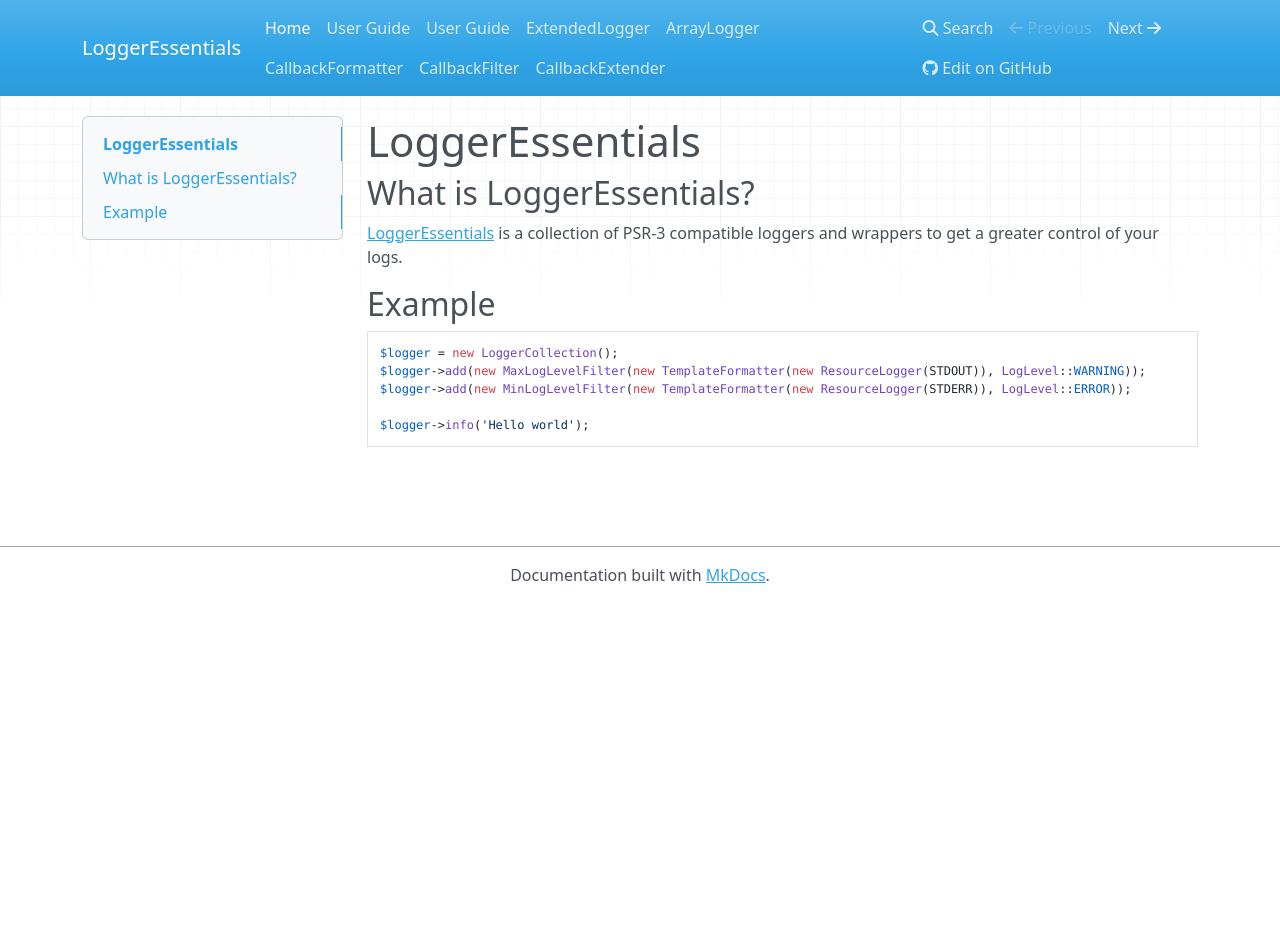
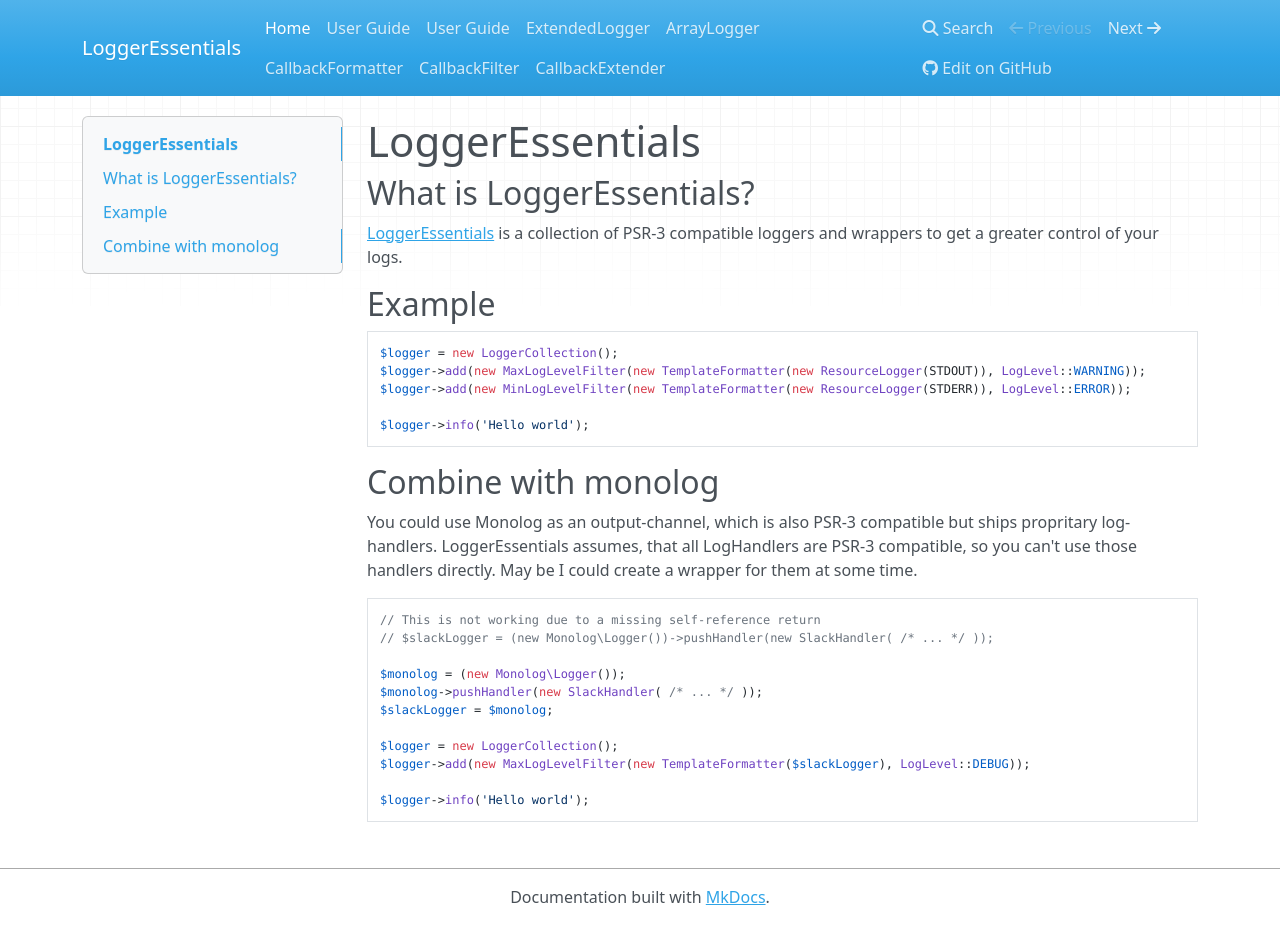
Before and after one commit to LoggerEssentials/LoggerEssentials, an MkDocs documentation site: the page built from docs/index.md, in a window 1280 px wide and 925 px high. Built offline with MkDocs 1.6.1, drawn with Linux system fonts in a browser that asks for light colours; nearby versions of some CDN libraries; old or Windows-style settings are respelled for this version of MkDocs.

Commit message:
Added some sort of documentation

````diff
--- a/docs/index.md
+++ b/docs/index.md
@@ -13,3 +13,21 @@ $logger->add(new MinLogLevelFilter(new TemplateFormatter(new ResourceLogger(STDE
 
 $logger->info('Hello world');
 ```
+
+## Combine with monolog
+
+You could use Monolog as an output-channel, which is also PSR-3 compatible but ships propritary log-handlers. LoggerEssentials assumes, that all LogHandlers are PSR-3 compatible, so you can't use those handlers directly. May be I could create a wrapper for them at some time.
+
+```PHP
+// This is not working due to a missing self-reference return
+// $slackLogger = (new Monolog\Logger())->pushHandler(new SlackHandler( /* ... */ ));
+
+$monolog = (new Monolog\Logger());
+$monolog->pushHandler(new SlackHandler( /* ... */ ));
+$slackLogger = $monolog;
+
+$logger = new LoggerCollection();
+$logger->add(new MaxLogLevelFilter(new TemplateFormatter($slackLogger), LogLevel::DEBUG));
+
+$logger->info('Hello world');
+```
````
